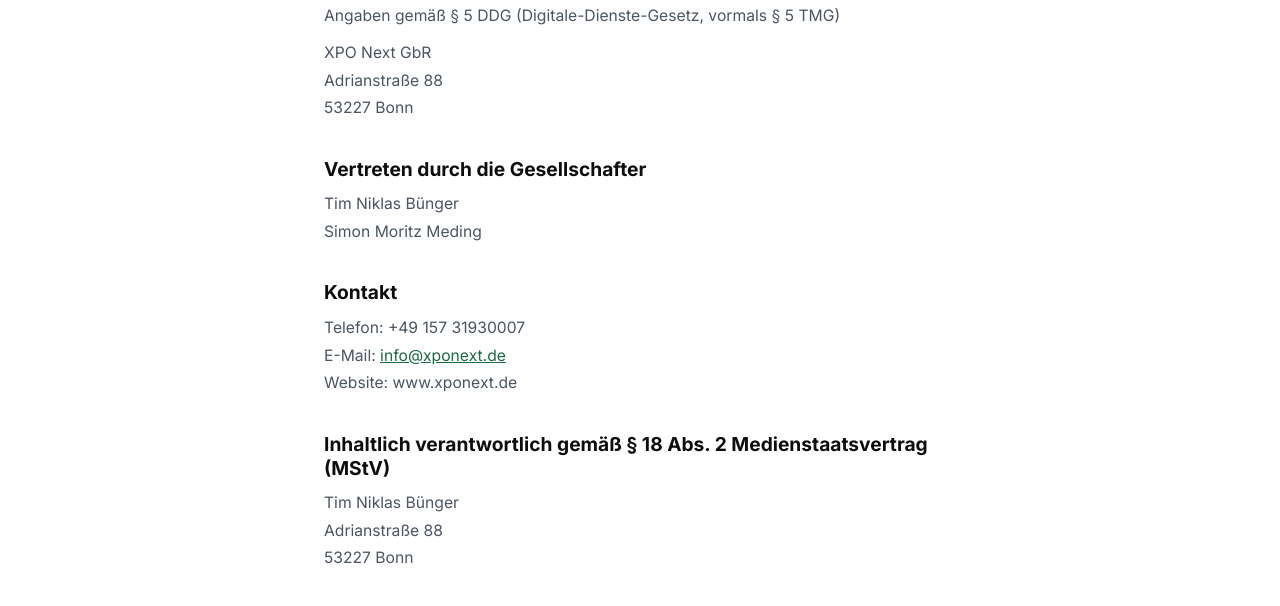
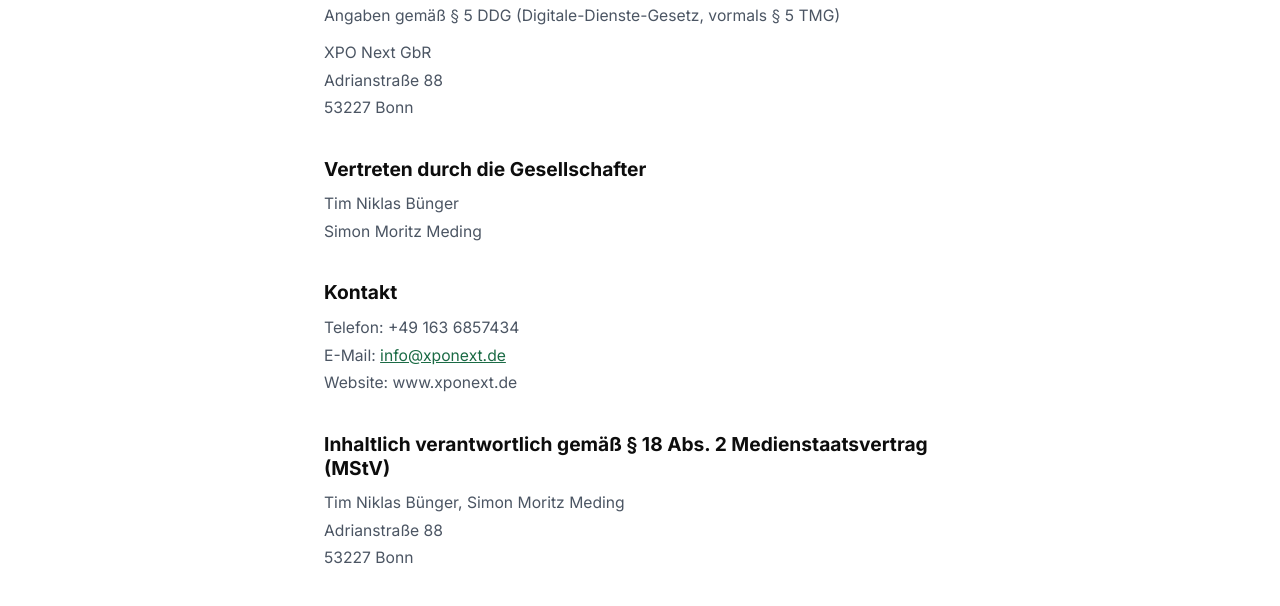
Before and after one commit to XPONext/Website, a plain HTML site: page impressum.html in a window 1280 px wide. Shown: the part 194-800 px from the top of the page. Drawn offline with Linux system fonts and the light colour scheme.

Commit message:
Telefonummer änderung

```diff
--- a/impressum.html
+++ b/impressum.html
@@ -53,10 +53,10 @@
     <p>Tim Niklas Bünger<br>Simon Moritz Meding</p>
 
     <h2>Kontakt</h2>
-    <p>Telefon: +49 157 31930007<br>E-Mail: <a href="mailto:info@xponext.de">info@xponext.de</a><br>Website: www.xponext.de</p>
+    <p>Telefon: +49 163 6857434<br>E-Mail: <a href="mailto:info@xponext.de">info@xponext.de</a><br>Website: www.xponext.de</p>
 
     <h2>Inhaltlich verantwortlich gemäß § 18 Abs. 2 Medienstaatsvertrag (MStV)</h2>
-    <p>Tim Niklas Bünger<br>Adrianstraße 88<br>53227 Bonn</p>
+    <p>Tim Niklas Bünger, Simon Moritz Meding<br>Adrianstraße 88<br>53227 Bonn</p>
 
     <h2>Haftung für Inhalte</h2>
     <p>Als Diensteanbieter sind wir gemäß § 7 Abs. 1 DDG für eigene Inhalte auf diesen Seiten nach den allgemeinen Gesetzen verantwortlich. Nach §§ 8 bis 10 DDG sind wir als Diensteanbieter jedoch nicht verpflichtet, übermittelte oder gespeicherte fremde Informationen zu überwachen oder nach Umständen zu forschen, die auf eine rechtswidrige Tätigkeit hinweisen.</p>
```
Also changed, not shown: datenschutz.html (+1 -1 lines), index.html (+1 -1 lines).
